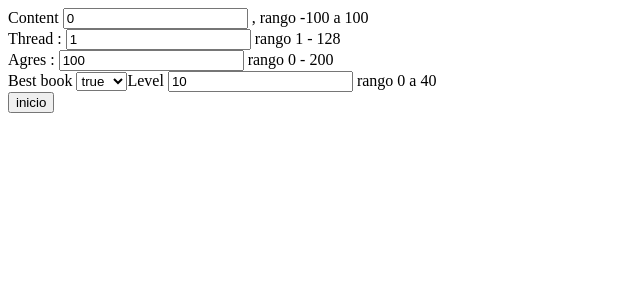
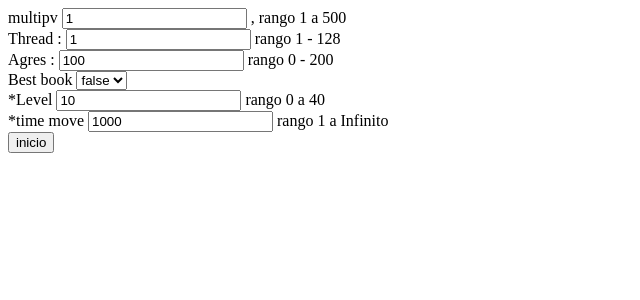
Before and after one commit to charles7aponte/ajedrez_motor, a PHP site: page / in a window 1280 px wide. Shown: the top 300 px of the page, without its empty margins (0-640 px from the left). Run offline with PHP 8.4, Linux system fonts and the light colour scheme.

Commit message:
configuracion para linux debian 7

```diff
--- a/index.php
+++ b/index.php
@@ -53,11 +53,12 @@
                   $_SESSION['moves_ant']="";
                   $_SESSION['fen']="";
 
-                  $_SESSION['content']=$_REQUEST['content'];
+                  $_SESSION['multipv']=$_REQUEST['multipv'];
 
                    $_SESSION['thread']=$_REQUEST['thread'];
                    $_SESSION['agre']=$_REQUEST['agre'];
                    $_SESSION['book']=$_REQUEST['book'];
+                   $_SESSION['time']=$_REQUEST['time'];
 
 				  $valor_level="40";
 				  if(isset($_REQUEST['level']))
@@ -100,11 +101,12 @@
         }
         else {
             echo "<form method='get' action='index.php'> " ;
-			echo "Content <input type='number' value='0' name='content'> , rango -100 a 100 <br>";
+			echo "multipv <input type='number' value='1' name='multipv'> , rango 1 a 500 <br>";
             echo "Thread : <input type='number' value='1' name='thread'> rango  1 - 128 <br>";
             echo "Agres : <input type='number' value='100' name='agre'> rango  0 - 200 <br>";
-            echo "Best book  <select name='book'> <option value='false' selected>false</option><option value='true' selected>true</option></select>";
-            echo "Level <input type='number' value='10' name='level'> rango 0 a 40<br>";
+            echo "Best book  <select name='book'> <option value='false' selected>false</option><option value='true' >true</option></select><br>";
+            echo "*Level <input type='number' value='10' name='level'> rango 0 a 40<br>";
+            echo "*time move  <input type='number' value='1000' name='time'> rango 1 a Infinito <br>";
 
             echo "<input value='inicio' type='submit'><input type='hidden' value='iniciar' name='accion'>";
             echo "</form>";
--- a/operacion.php
+++ b/operacion.php
@@ -56,7 +56,7 @@
 
 
                             fwrite($pipes[0], "setoption name Skill Level value ".$_SESSION['level']."\n");    // send start
-                            fwrite($pipes[0], "setoption name Contempt  value ".$_SESSION['content']."\n");    // send start
+                            fwrite($pipes[0], "setoption name MultiPV  value ".$_SESSION['multipv']."\n");    // send start
                             fwrite($pipes[0], "setoption name Threads value ".$_SESSION['thread']."\n");    // send start
                             fwrite($pipes[0], "setoption name Aggressiveness value ".$_SESSION['agre']."\n");    // send start
                             fwrite($pipes[0], "setoption name Best Book Move value ".$_SESSION['book']."\n");    // send start
@@ -102,7 +102,7 @@
                             else {
 
                                 // SOLICITA EL MEJOR MOVIENTO AL MOTOR
-                                fwrite($pipes[0], "go movetime 1000 mate\n");    // la mejor opcion
+                                fwrite($pipes[0], "go movetime ".$_SESSION['time']." mate\n");    // la mejor opcion
 
                                 ///busca en un maximo de 1000
                                 $contador=0;
```
